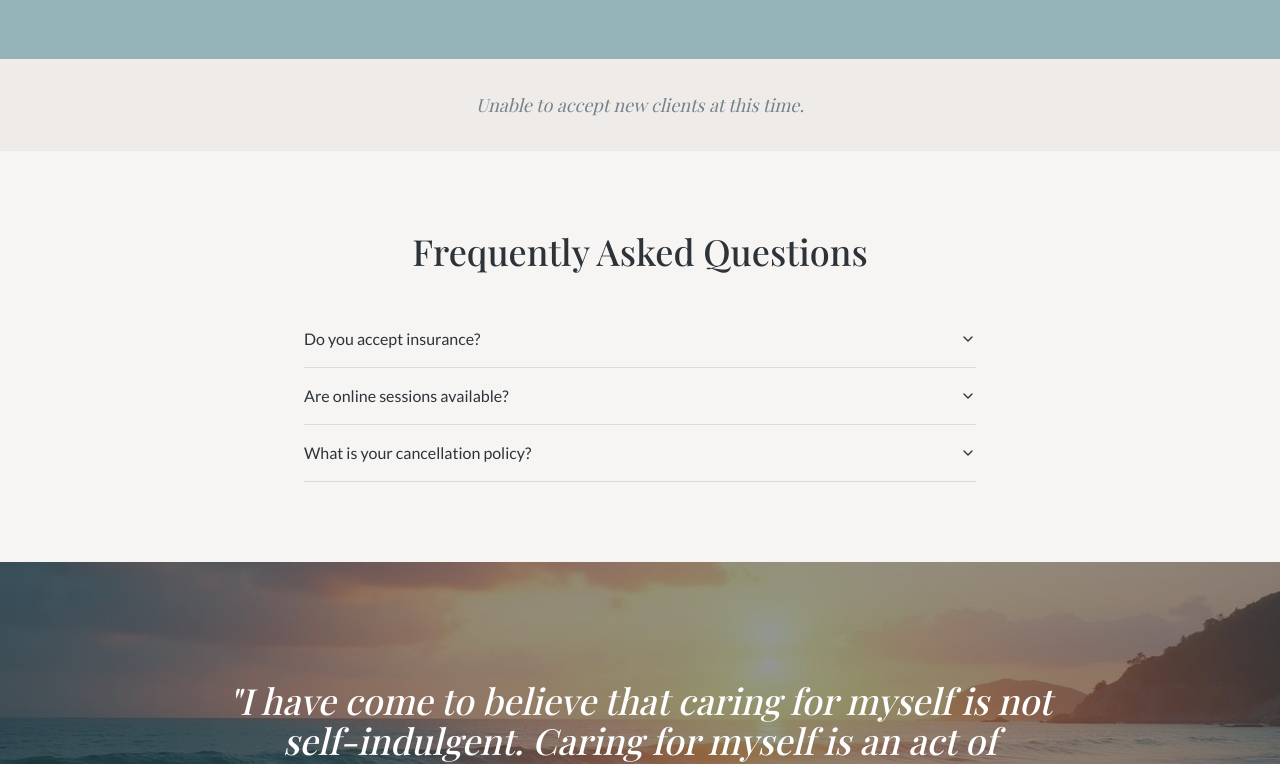
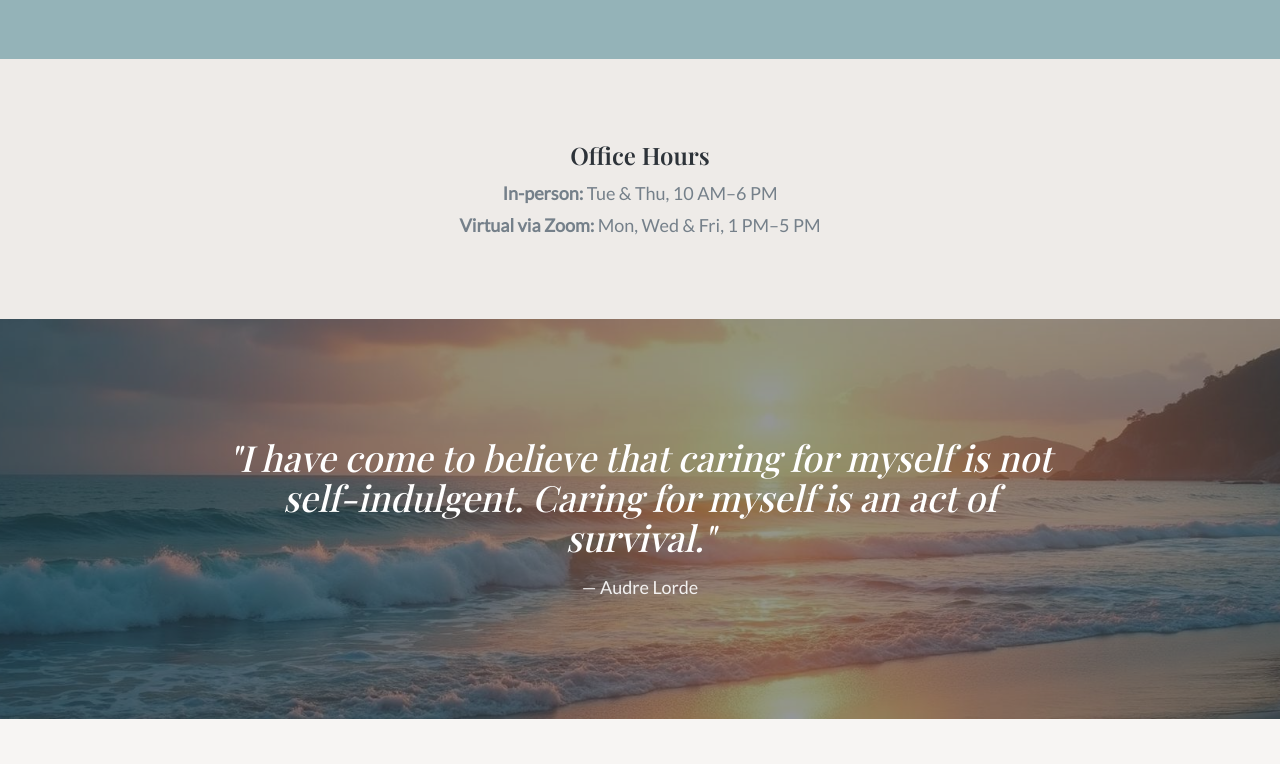
Before and after one commit to iamvishalrathi/Therapist, a React (Vite) app: page / in a window 1280 px wide. Shown: the part 3000-3764 px from the top of the page. Built offline with nearby package versions, Linux system fonts and the light colour scheme.

Commit message:
refactor: update AvailabilityBanner to display office hours and adjust layout in Index

```diff
--- a/src/components/AvailabilityBanner.tsx
+++ b/src/components/AvailabilityBanner.tsx
@@ -1,11 +1,17 @@
 const AvailabilityBanner = () => {
   return (
-    <section className="py-8 bg-secondary">
+    <section className="py-20 bg-secondary">
       <div className="container mx-auto px-6">
         <div className="text-center">
-          <p className="font-serif text-lg italic text-muted-foreground">
-            Unable to accept new clients at this time.
-          </p>
+          <h3 className="font-serif text-2xl font-semibold text-foreground mb-2">Office Hours</h3>
+          <div className="font-sans text-lg text-muted-foreground space-y-1">
+            <div>
+              <span className="font-semibold">In-person:</span> Tue & Thu, 10 AM–6 PM
+            </div>
+            <div>
+              <span className="font-semibold">Virtual via Zoom:</span> Mon, Wed & Fri, 1 PM–5 PM
+            </div>
+          </div>
         </div>
       </div>
     </section>
--- a/src/pages/Index.tsx
+++ b/src/pages/Index.tsx
@@ -17,8 +17,8 @@ const Index = () => {
       <AreasOfFocusSection />
       <RatesSection />
       <AvailabilityBanner />
+      <QuoteSection />
       <FaqSection />
-      <QuoteSection />
       <Footer />
     </div>
   );
```
